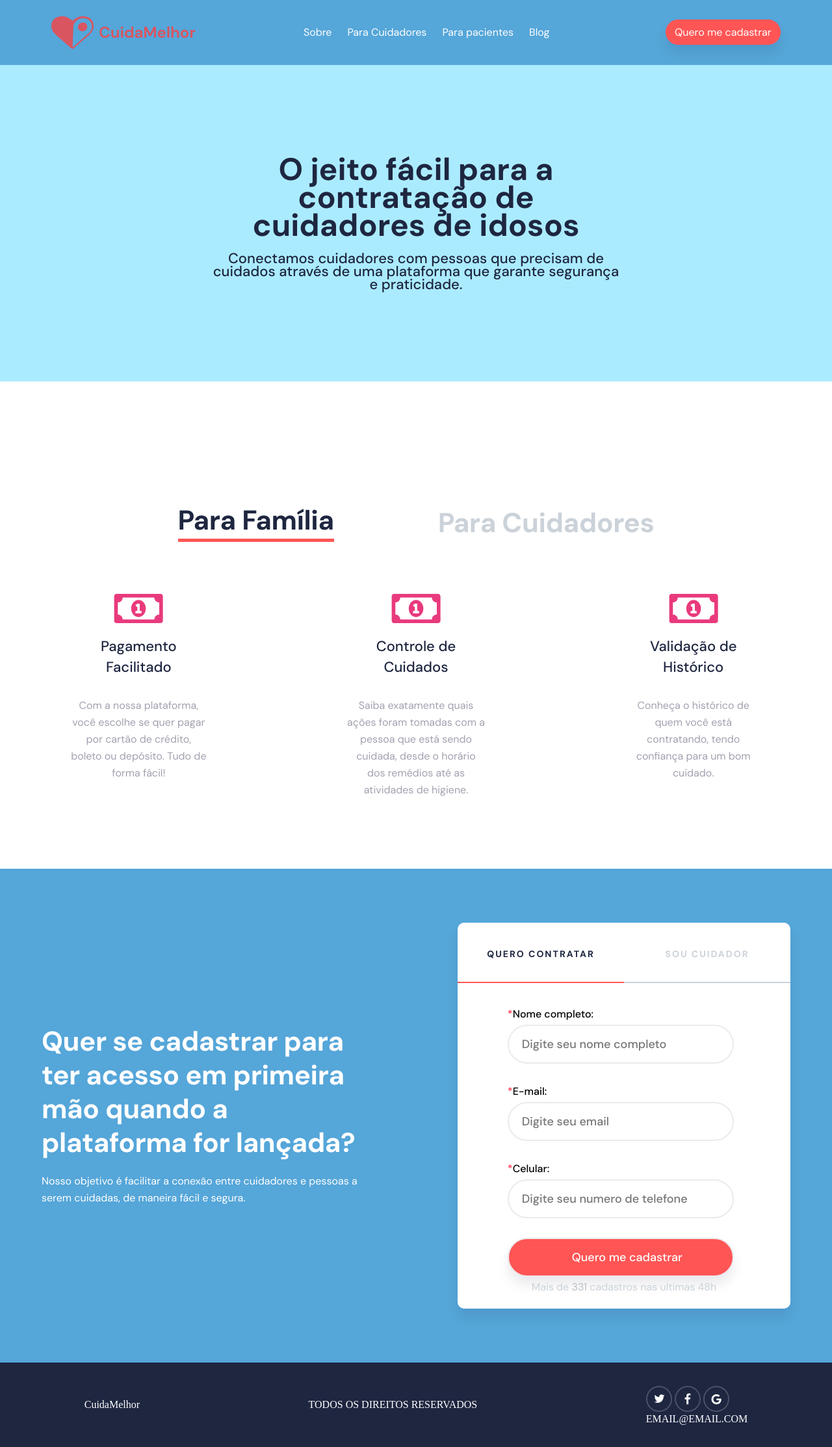
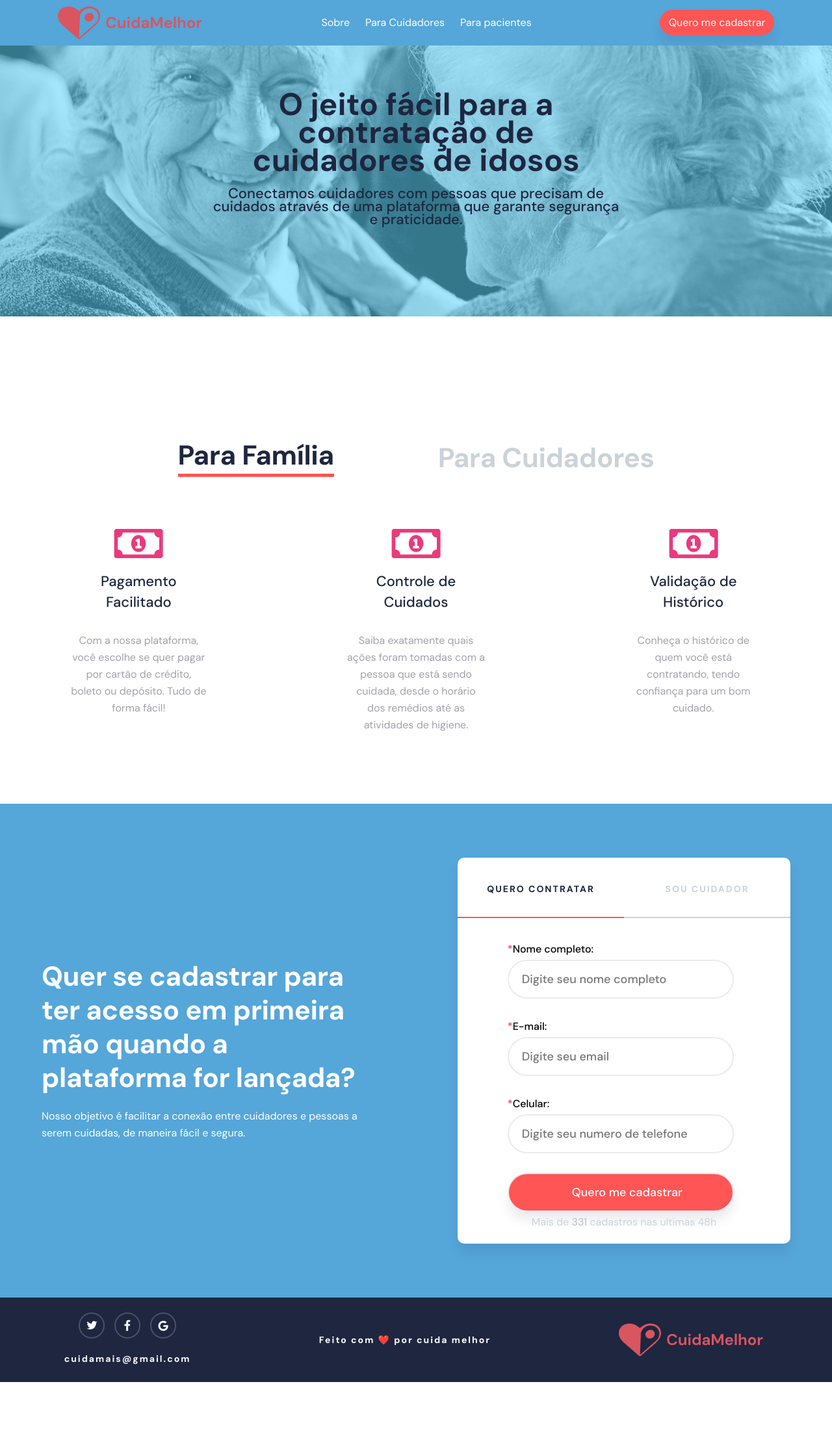
Before and after one commit to cristianomedeiros14/cuidamelhor, a plain HTML site: page index.html in a window 1280 px wide. Shown: the whole page at 65% size. After the commit the page ends 2127 px from the top, so only its background shows below. Drawn offline with Linux system fonts and the light colour scheme.

Commit message:
footer modification

```diff
--- a/index.html
+++ b/index.html
@@ -22,10 +22,10 @@
   <header class="header">
     <img src="assets/logo.svg" alt="">
     <div>
-      <span>Sobre</span>
-      <span>Para Cuidadores</span>
-      <span>Para pacientes</span>
-      <span>Blog</span>
+      <a href="#sectionThree"><span>Sobre</span></a>
+      <a href="#btndiv"><span>Para Cuidadores</span></a>
+      <a href="#btndiv"><span>Para pacientes</span></a>
+      <!-- <span>Blog</span> -->
     </div>
     <a href="#sectionThree"><span class="red">Quero me cadastrar</span></a>
   </header>
@@ -150,16 +150,16 @@
   </main>
 
   <footer class="footer">
-    <span>CuidaMelhor</span>
-    <span>TODOS OS DIREITOS RESERVADOS</span>
     <div>
       <div>
-        <img src="assets/Twitter.png" alt="">
-        <img src="assets/facebook.png" alt="">
-        <img src="assets/google.png" alt="">
+        <a href="https://twitter.com"><img src="assets/Twitter.png" alt=""></a>
+        <a href="http://facebook.com"><img src="assets/facebook.png" alt=""></a>
+        <a href="http://google.com"><img src="assets/google.png" alt=""></a>
       </div>
-      <span>EMAIL@EMAIL.COM</span>
+      <span>cuidamais@gmail.com</span>
     </div>
+    <span>Feito com ❤️ por cuida melhor</span>
+    <img src="assets/logo.svg" alt="">
   </footer>
 </body>
 <script src="js/script.js"></script>
--- a/style/style.css
+++ b/style/style.css
@@ -7,8 +7,9 @@ body {
 }
 
 .header {
+  position: fixed;
   width: 100%;
-  height: 100px;
+  height: 70px;
   display: flex;
   flex-direction: row;
   align-items: center;
@@ -26,6 +27,11 @@ header span {
   font-size: 16px;
   line-height: 26px;
 
+  color: #FFFFFF;
+}
+
+header a:hover {
+  text-decoration: underline;
   color: #FFFFFF;
 }
 
@@ -52,7 +58,12 @@ header .red:hover {
   flex-direction: column;
   align-items: center;
   justify-content: center;
-  background: rgba(96, 218, 255, 0.53);
+
+  background-image: url("/assets/photo.jpg");
+  background-position: center;
+  background-repeat: no-repeat;
+  background-size: cover;
+  /* background: rgba(96, 218, 255, 0.53); */
 }
 
 .sectionOne h2 {
@@ -97,10 +108,6 @@ header .red:hover {
 .sectionTwoHeader {
   display: flex;
   flex-direction: row;
-}
-
-.sectionTwoHeader button {
-  /* padding: 0 70px 100px 0; */
 }
 
 #caregiver {
@@ -376,6 +383,37 @@ header .red:hover {
   color: #ffffff;
 }
 
+.footer div {
+  text-align: center;
+
+  font-family: DM Sans;
+  font-style: normal;
+  font-weight: bold;
+  font-size: 24px;
+  line-height: 31px;
+  /* identical to box height */
+
+  text-align: center;
+  letter-spacing: -0.292683px;
+}
+
+.footer div div img {
+  padding: 0 5px 5px 5px;
+}
+
+.footer span {
+  font-family: DM Sans;
+  font-style: normal;
+  font-weight: bold;
+  font-size: 14px;
+  line-height: 26px;
+  /* identical to box height, or 186% */
+
+  text-align: center;
+  letter-spacing: 2px;
+  /* text-transform: uppercase; */
+}
+
 @media only screen and (max-width: 768px) {
   body {
     max-width: 768px;
@@ -383,7 +421,8 @@ header .red:hover {
   }
 
   .header {
-    height: 300px;
+    position: relative;
+    height: 240px;
     display: flex;
     flex-direction: column;
 
@@ -460,6 +499,13 @@ header .red:hover {
     padding-top: 30px;
   }
 
+  .sectionThreeBody form input {
+    font-size: 16px;
+    line-height: 150%;
+  }
+
+
+
   .sectionThreeHeader p {
     font-size: 16px;
     line-height: 150%;
@@ -470,7 +516,7 @@ header .red:hover {
   }
 
   .footer {
+    height: 220px;
     flex-direction: column;
   }
-
 }
```
Also changed, not shown: assets/photo.jpg (added).
